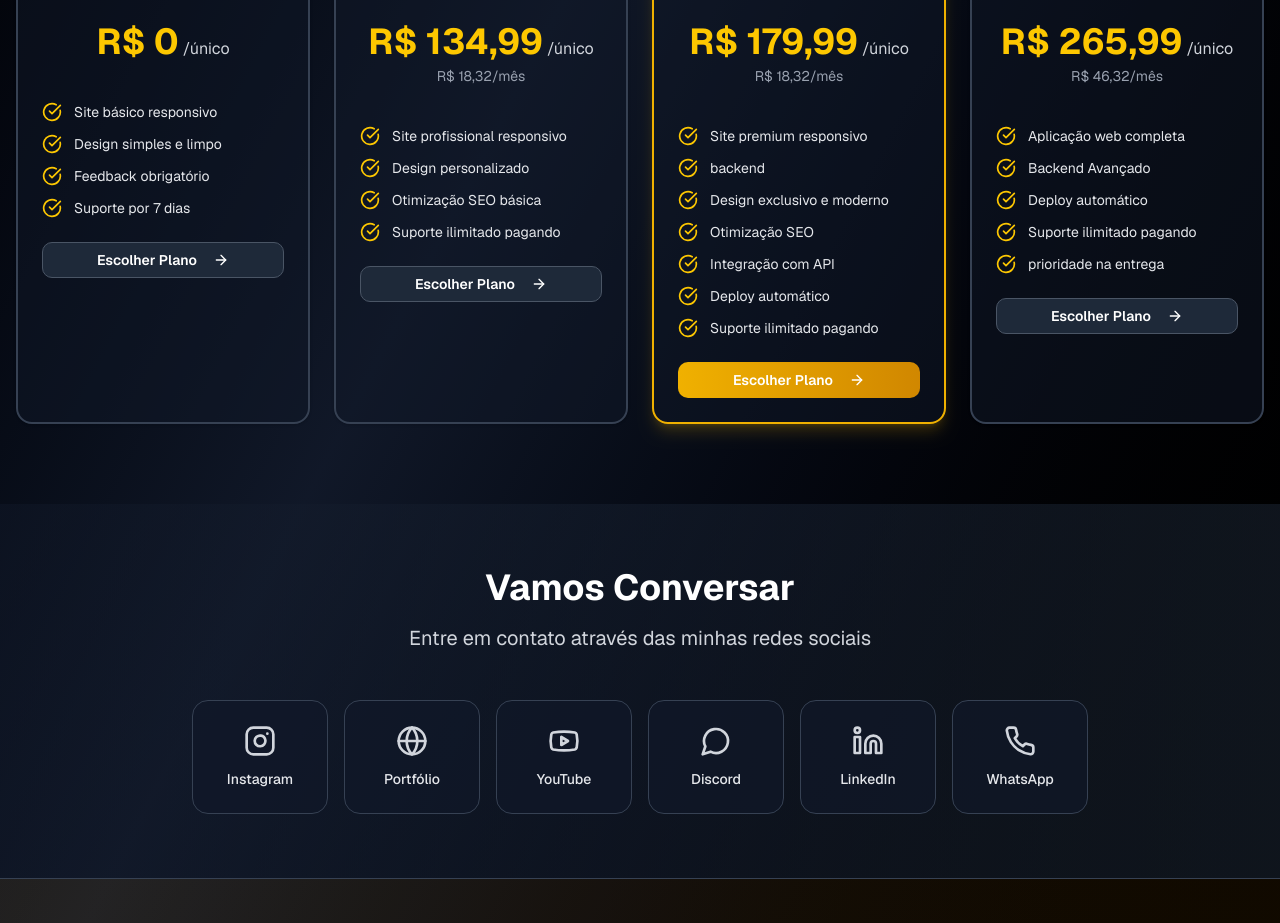
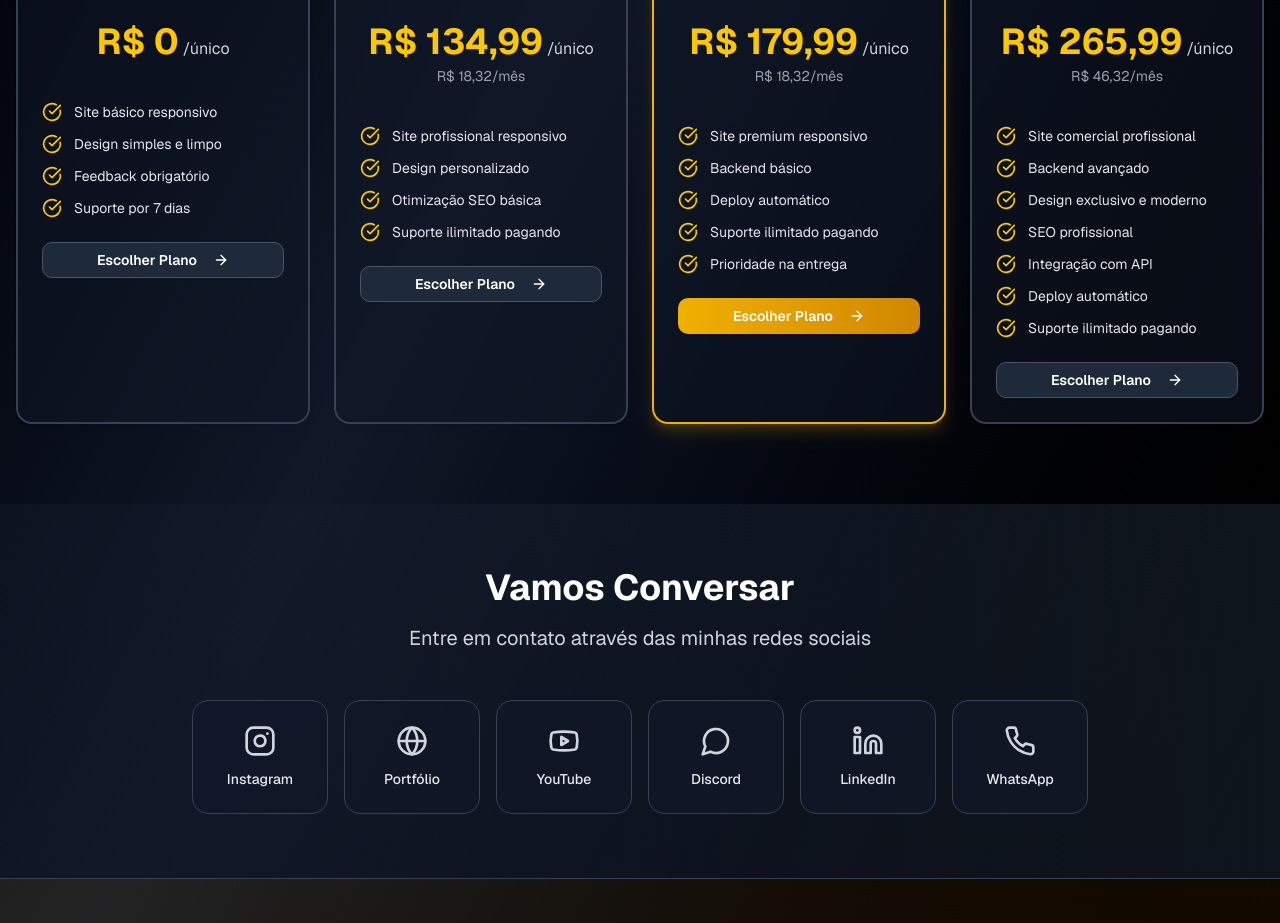
Before and after one commit to natsongamesoficial551/Full-Stack-Service, a Next.js app: page / in a window 1280 px wide. Shown: the part 1386-2309 px from the top of the page. Built offline with nearby package versions, Linux system fonts and the light colour scheme.

Commit message:
atualização final msm

```diff
--- a/app/layout.tsx
+++ b/app/layout.tsx
@@ -5,9 +5,9 @@ import { Analytics } from '@vercel/analytics/next'
 import './globals.css'
 
 export const metadata: Metadata = {
-  title: 'v0 App',
-  description: 'Created with v0',
-  generator: 'v0.app',
+  title: 'NatanDEV - Serviços WEB',
+  description: 'Criado por Natan',
+  generator: 'Natan + IA',
 }
 
 export default function RootLayout({
--- a/app/page.tsx
+++ b/app/page.tsx
@@ -56,12 +56,10 @@ export default function NatanDevWebsite() {
       description: "Para empresas que querem se destacar",
       features: [
         "Site premium responsivo",
-        "backend",
-        "Design exclusivo e moderno",
-        "Otimização SEO",
-        "Integração com API",
+        "Backend básico",
         "Deploy automático",
         "Suporte ilimitado pagando",
+        "Prioridade na entrega",
       ],
       popular: true,
       link: "https://w.app/zxjuck",
@@ -74,11 +72,13 @@ export default function NatanDevWebsite() {
       monthly: "R$ 46,32/mês",
       description: "Solução completa para desenvolvedores",
       features: [
-        "Aplicação web completa",
-        "Backend Avançado",
+        "Site comercial profissional",
+        "Backend avançado",
+        "Design exclusivo e moderno",
+        "SEO profissional",
+        "Integração com API",
         "Deploy automático",
         "Suporte ilimitado pagando",
-        "prioridade na entrega",
       ],
       popular: false,
       link: "https://w.app/hbyork",
```
